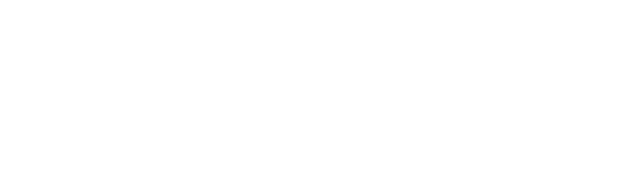
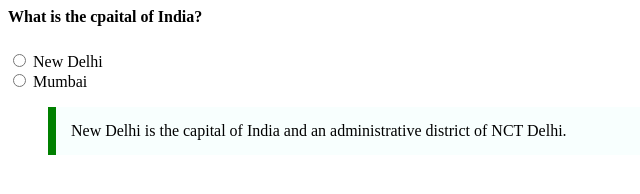
Before and after one commit to acciojob/trivia-pranav50034, a website: page main.html in a window 1280 px wide. Shown: the whole page, without its empty margins (0-640 px from the left). Drawn offline with Linux system fonts and the light colour scheme.

Commit message:
created a submission

```diff
--- a/main.html
+++ b/main.html
@@ -8,6 +8,15 @@
 
 <body>
 	<!-- the entire body must be written by student -->
+	<div class="que">What is the cpaital of India?</div>
+	<div class="opt">
+		<input type="radio" id="html" name="fav_language" value="New Delhi">
+		  <label for="html">New Delhi</label><br>
+		  <input type="radio" id="css" name="fav_language" value="Mumbai">
+		  <label for="css">Mumbai</label><br>
+	</div>
+	<blockquote cite="#">New Delhi is the capital of India and an administrative district of NCT Delhi.
+		</blockquote>
     <script type="text/javascript" src="./script.js">
 </script>
 
--- a/styles.css
+++ b/styles.css
@@ -1,2 +1,12 @@
-
+blockquote{
+	border-left:8px solid green;
+	background:#f8fffe;
+	width:600px;
+	padding :15px;
+}
+.que{
+	font-weight:bold;
+	margin-bottom:10px;
+	padding-bottom:15px;
+}
 /* Your CSS Code here. */
```
